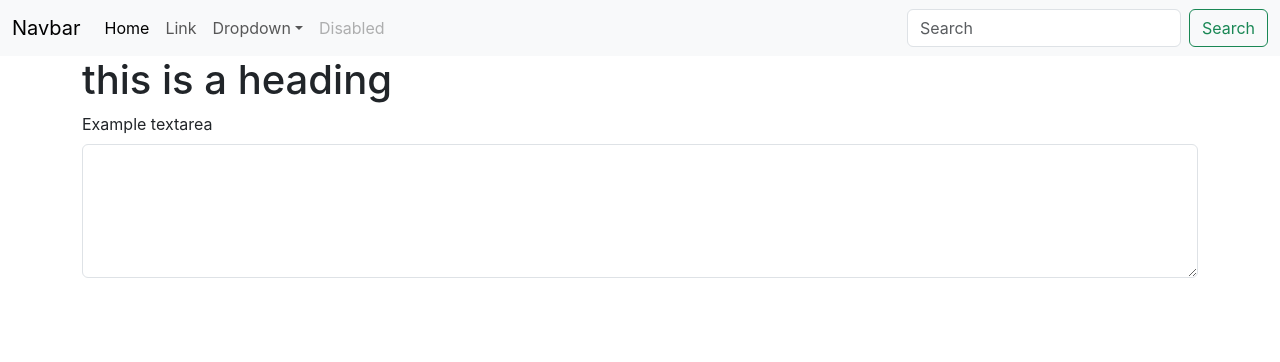
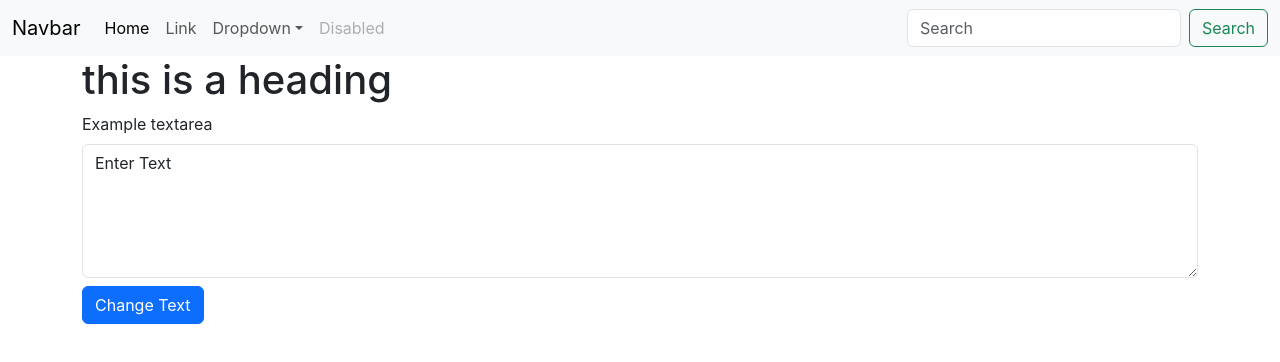
Before and after one commit to MayankMukul/react-test, a React (Create React App) app in the folder test-react/: page / in a window 1280 px wide. Shown: the top 362 px of the page. Built offline with nearby package versions, Linux system fonts and the light colour scheme.

Commit message:
text to uppercase

```diff
--- a/test-react/src/Components/TextForm.js
+++ b/test-react/src/Components/TextForm.js
@@ -1,6 +1,19 @@
-import React from 'react'
+import React, { useState } from 'react'
 
 export default function TextForm(props) {
+    const [text, setText] = useState("Enter Text");
+
+    const handleUpCase = ()=>{
+        console.log("clicked");
+        let newtext = text.toUpperCase();
+        setText(newtext);
+    }
+
+    const handleChange = (event)=>{
+        console.log("changed");
+        setText(event.target.value);
+
+    }
   return (
     <>
       <div className="form">
@@ -13,8 +26,10 @@ export default function TextForm(props) {
             className="form-control"
             id="exampleFormControlTextarea1"
             rows={5}
-            defaultValue={""}
+            value={text}
+            onChange={handleChange}
           />
+          <div className="btn btn-primary my-2" onClick={handleUpCase}>Change Text</div>
         </div>
       </div>
     </>
```
